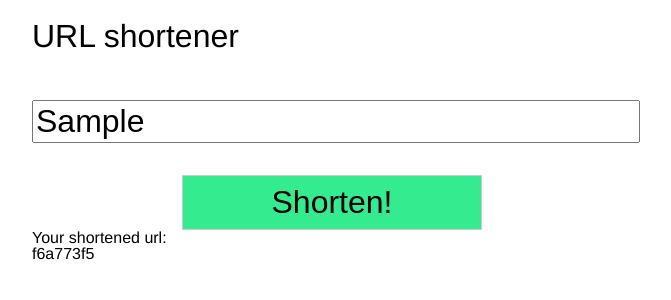
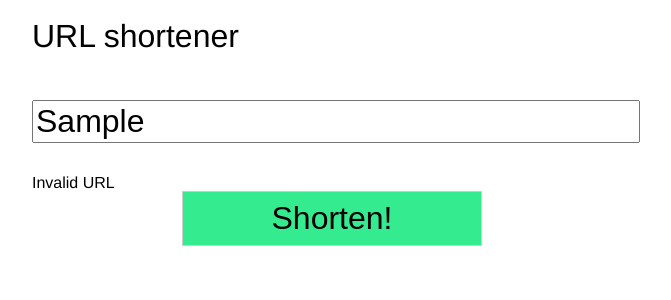
Before and after one commit to modernwallaby/url-shortener, a Next.js app: page / in a window 1280 px wide. Both pictures are taken after typing "Sample" into the empty fields and a click on the button "Shorten!". Shown: the top 300 px of the page, without its empty margins (308-979 px from the left). Built offline with nearby package versions, Linux system fonts and the light colour scheme.

Commit message:
Url validation

```diff
--- a/components/UrlForm/UrlForm.tsx
+++ b/components/UrlForm/UrlForm.tsx
@@ -1,6 +1,8 @@
 import React, { FC, useState, ChangeEvent, SyntheticEvent } from 'react';
 import Input from './Input';
 import Button from './Button';
+
+const urlRegex = /https?:\/\/.+\..+/;
 
 interface UrlFormProps {
   onSubmit(url: string): void;
@@ -8,14 +10,23 @@ interface UrlFormProps {
 
 const UrlForm: FC<UrlFormProps> = ({ onSubmit }) => {
   const [url, setUrl] = useState<string>('');
+  const [error, setError] = useState<boolean>(false);
   const submit = (e: SyntheticEvent) => {
     e.preventDefault();
-    onSubmit(url);
+    if (url.match(urlRegex)) {
+      setError(false);
+      onSubmit(url);
+    } else {
+      setError(true);
+    }
   };
 
   return (
     <form>
       <Input type="text" name="url" value={url} onChange={(e: ChangeEvent<HTMLInputElement>) => setUrl(e.target.value)} />
+      {error &&
+        <p>Invalid URL</p>
+      }
       <Button onClick={submit}>Shorten!</Button>
     </form>
   );
```
